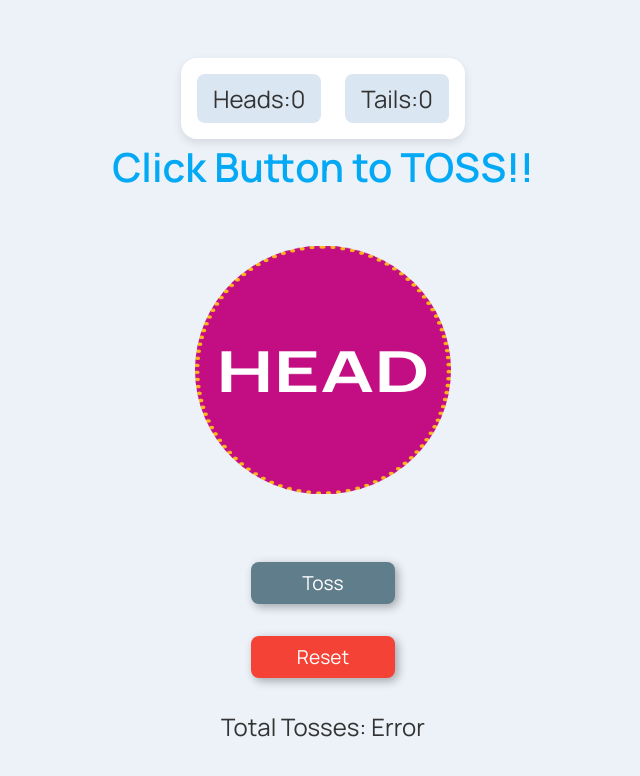
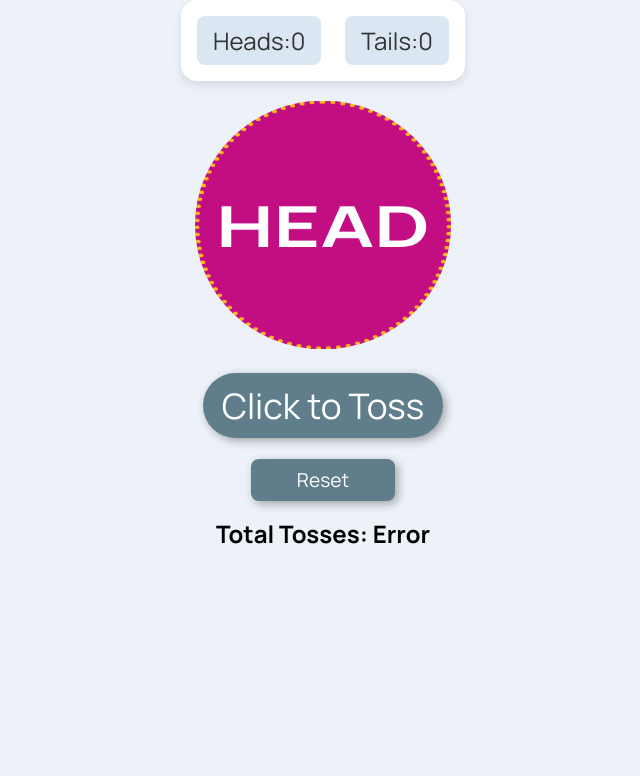
Before and after one commit to satyajidebnath/coin, a website: page public/index.html in a window 1280 px wide. Both pictures are taken after a click on the button "Reset". Shown: the whole page, without its empty margins (317-957 px from the left). Drawn offline with Linux system fonts and the light colour scheme; no server answers.

Commit message:
Update index.html
interface improved.

```diff
--- a/public/index.html
+++ b/public/index.html
@@ -15,7 +15,7 @@
 
         body {
             width: 100%;
-            min-height: 100vh;
+
             background: hsl(210, 46%, 95%);
             display: flex;
             flex-direction: column;
@@ -23,14 +23,10 @@
             justify-content: center;
         }
 
-        h1 {
-            color: #03a9f4;
-            font-size: 2.5rem;
-            font-weight: 600;
-        }
+
 
         .coin {
-            top: 0rem;
+            top: -2rem;
             transform: rotateX(45deg) scale(1);
             position: relative;
             width: 16rem;
@@ -41,7 +37,7 @@
         }
 
         .animate {
-            animation: spin 1.5s cubic-bezier(0.65, 0.05, 0.36, 1);
+            animation: spin 2s cubic-bezier(0.65, 0.05, 0.36, 1);
         }
 
         .head, .tail {
@@ -72,15 +68,16 @@
             background: #607d8b;
             color: white;
             padding: 0.5rem;
-            width: 9rem;
-            font-size: 1.2rem;
+            width: 15rem;
+            font-size: 2.2rem;
             border: none;
             outline: none;
-            border-radius: 0.5rem;
+            border-radius: 2.5rem;
             cursor: pointer;
             box-shadow: 3px 3px 10px #00000052;
             transition: 0.2s ease-in-out;
             margin: 1rem 0;
+margin-top: -60px;
         }
 
         button:active {
@@ -119,7 +116,7 @@
         }
 
         #resetButton {
-            background: #f44336;
+            background: #607d8b;
             color: white;
             padding: 0.5rem;
             width: 9rem;
@@ -130,16 +127,16 @@
             cursor: pointer;
             box-shadow: 3px 3px 10px #00000052;
             transition: 0.2s ease-in-out;
+margin-top: 5px;
         }
 
-        #resetButton:hover {
-            background: #e53935;
-        }
+
 
         .total-wrapper {
-            margin-top: 1rem;
+
             font-size: 1.5rem;
-            color: #333;
+            color: #000000;
+font-weight: bold;
         }
 
 @keyframes spin {
@@ -152,7 +149,7 @@
                 top: -5rem;
             }
             100% {
-                top: 0rem;
+                top: -2rem;
                 transform: rotateX(45deg) scale(1);
             }
         }
@@ -169,14 +166,14 @@
             <span id="tailsCount">0</span>
         </div>
     </div>
-    <h1>Click Button to TOSS!!</h1>
+
     <div class="outerbox">
         <div class="coin">
             <div class="head">HEAD</div>
             <div class="tail">TAIL</div>
         </div>
     </div>
-    <button id="tossButton">Toss</button>
+    <button id="tossButton">Click to Toss</button>
     <button id="resetButton">Reset</button>
     <div class="total-wrapper">
         <p>Total Tosses: <span id="totalTossCount">0</span></p>
@@ -187,7 +184,7 @@
             const coin = document.querySelector(".coin");
             const tossButton = document.getElementById("tossButton");
             const resetButton = document.getElementById("resetButton");
-            const title = document.querySelector("h1");
+
             const headsCountDisplay = document.getElementById("headsCount");
             const tailsCountDisplay = document.getElementById("tailsCount");
             const totalTossCountDisplay = document.getElementById("totalTossCount");
@@ -215,21 +212,22 @@
             resetButton.addEventListener("click", resetCounts);
 
             async function toss() {
-                tossButton.disabled = true;
+    tossButton.disabled = true; // Disable the button
+    tossButton.innerText = "Tossing !!"; // Change button text to indicate tossing
     coin.style.pointerEvents = 'none'; // Disable interactions during the toss
-                title.innerText = "Tossing !!";
+
 
     const rand = Math.floor(Math.random() * 2);
     coin.classList.add("animate");
 
     setTimeout(async function() {
         if (rand === 0) {
-                        title.innerText = "HEAD!!";
+
             coin.style.transform = "rotateX(45deg)";
             headsCount++;
             headsCountDisplay.innerText = headsCount;
         } else {
-                        title.innerText = "TAIL!!";
+
             coin.style.transform = "rotateX(135deg)";
             tailsCount++;
             tailsCountDisplay.innerText = tailsCount;
@@ -242,17 +240,19 @@
         loadTotalTossCount();
 
         coin.classList.remove("animate");
-                    tossButton.disabled = false;
+        tossButton.disabled = false; // Re-enable the button
+        tossButton.innerText = "Toss Again!"; // Reset button text to "Toss"
         coin.style.pointerEvents = 'auto'; // Re-enable interactions after the toss
-                }, 1500);
+    }, 2000); // Wait for 2.5 seconds before showing the result
 }
+
 
             function resetCounts() {
                 headsCount = 0;
                 tailsCount = 0;
                 headsCountDisplay.innerText = headsCount;
                 tailsCountDisplay.innerText = tailsCount;
-                title.innerText = "Click Button to TOSS!!";
+                title.innerText = "Click to TOSS!!";
             }
         });
     </script>
```
Lines whose indentation alone changed are shown as unchanged.
